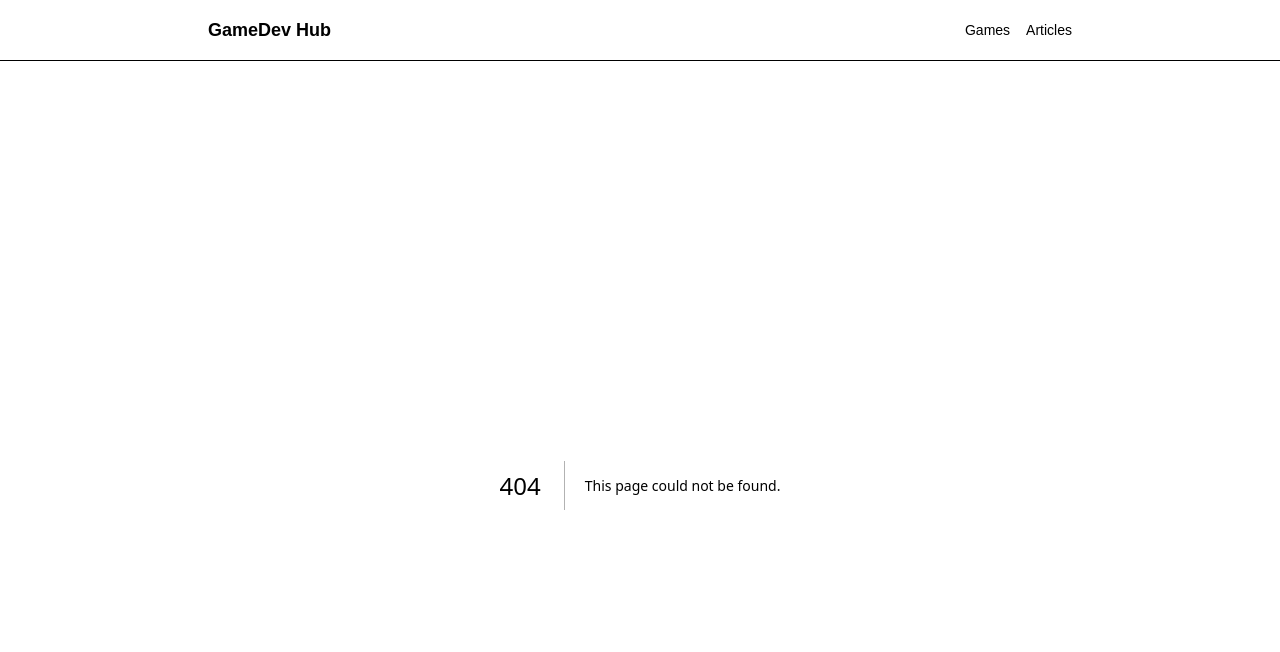
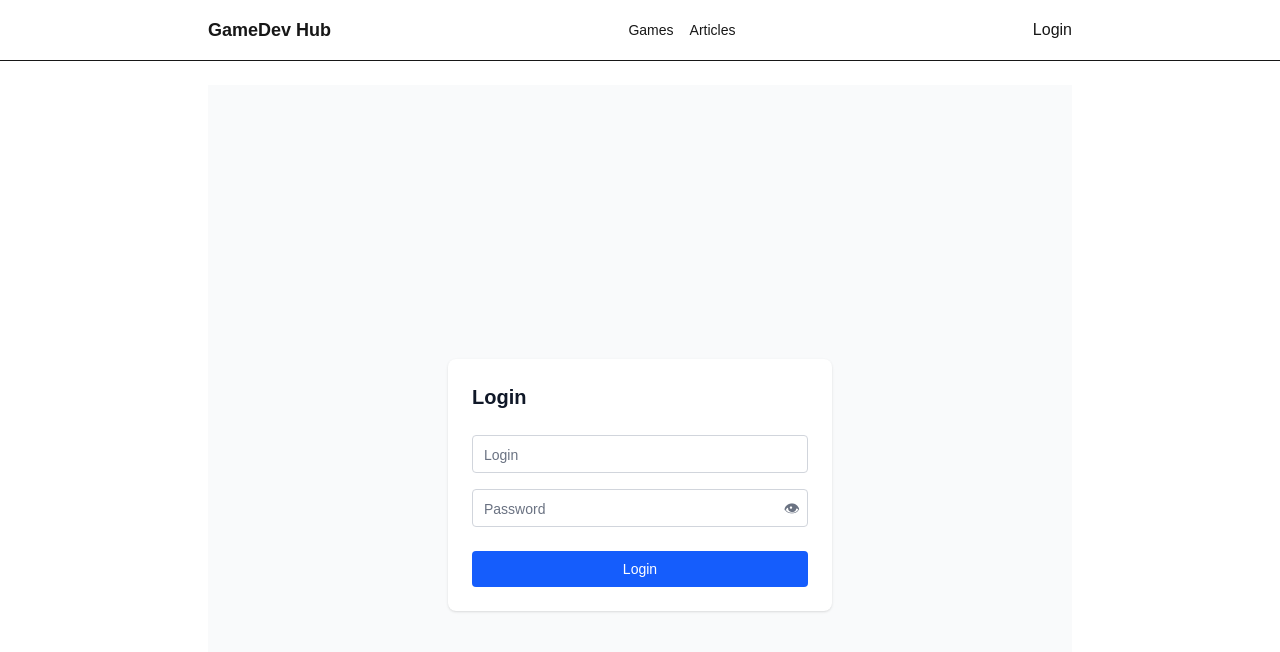
Before and after one commit to ivakm/game-dev-logbook, a Next.js app: page /login in a window 1280 px wide. Before the commit this address had no page. Shown: the top 652 px of the page. Built offline with nearby package versions, Linux system fonts and the light colour scheme.

Commit message:
Added LoginOage component, added Toast

```diff
--- a/app/layout.tsx
+++ b/app/layout.tsx
@@ -1,6 +1,7 @@
 import "./globals.css";
 import type { Metadata } from "next";
 import { Navbar } from "@/components/navbar";
+import { Toaster } from "react-hot-toast";
 
 export const metadata: Metadata = {
   title: "GameDev Hub",
@@ -13,6 +14,7 @@ export default function RootLayout({ children }: { children: React.ReactNode })
       <body className="antialiased bg-gray-50 text-gray-900">
         <Navbar />
         <main className="max-w-4xl mx-auto px-4 py-6">{children}</main>
+        <Toaster position="top-right" />
       </body>
     </html>
   );
--- /dev/null
+++ b/app/login/page.tsx
@@ -0,0 +1,93 @@
+"use client";
+
+import { useState } from "react";
+import { useRouter } from "next/navigation";
+import { login } from "@/lib/auth";
+import toast from "react-hot-toast";
+
+export default function LoginPage() {
+  const router = useRouter();
+  const [username, setUsername] = useState("");
+  const [password, setPassword] = useState("");
+  const [showPassword, setShowPassword] = useState(false);
+
+  async function handleSubmit(e: React.FormEvent<HTMLFormElement>) {
+    e.preventDefault();
+
+    try {
+      await login(username, password);
+      router.replace("/admin");
+    } catch (e) {
+      if (e instanceof Error) {
+        toast.error(e.message);
+        return;
+      }
+
+      toast.error("Unexpected error");
+    }
+  }
+
+  return (
+    <div className="flex min-h-screen items-center justify-center bg-gray-50">
+      <form onSubmit={handleSubmit} className="w-full max-w-sm rounded-lg bg-white p-6 shadow">
+        <h1 className="mb-6 text-xl font-semibold text-gray-900">Login</h1>
+
+        <div className="relative mb-4">
+          <input
+            id="login"
+            className="peer w-full rounded border border-gray-300 px-3 py-2 text-sm placeholder-transparent focus:border-blue-500 focus:outline-none"
+            placeholder="Login"
+            value={username}
+            onChange={(e) => setUsername(e.target.value)}
+          />
+          <label
+            htmlFor="login"
+            className={`absolute left-3 text-sm transition-all ${
+              username
+                ? "-top-2 bg-white px-1 text-xs text-blue-600"
+                : "top-2.5 text-gray-500 peer-focus:-top-2 peer-focus:bg-white peer-focus:px-1 peer-focus:text-xs peer-focus:text-blue-600"
+            } `}
+          >
+            Login
+          </label>
+        </div>
+
+        <div className="relative mb-6">
+          <input
+            id="password"
+            type={showPassword ? "text" : "password"}
+            className="peer w-full rounded border border-gray-300 px-3 py-2 pr-10 text-sm placeholder-transparent focus:border-blue-500 focus:outline-none"
+            placeholder="Password"
+            value={password}
+            onChange={(e) => setPassword(e.target.value)}
+          />
+          <label
+            htmlFor="password"
+            className={`absolute left-3 text-sm transition-all ${
+              password
+                ? "-top-2 bg-white px-1 text-xs text-blue-600"
+                : "top-2.5 text-gray-500 peer-focus:-top-2 peer-focus:bg-white peer-focus:px-1 peer-focus:text-xs peer-focus:text-blue-600"
+            } `}
+          >
+            Password
+          </label>
+
+          <button
+            type="button"
+            onClick={() => setShowPassword((v) => !v)}
+            className="absolute right-2 top-2 text-gray-500 hover:text-gray-700"
+          >
+            👁
+          </button>
+        </div>
+
+        <button
+          type="submit"
+          className="w-full rounded bg-blue-600 py-2 text-sm font-medium text-white hover:bg-blue-700"
+        >
+          Login
+        </button>
+      </form>
+    </div>
+  );
+}
--- a/components/navbar.tsx
+++ b/components/navbar.tsx
@@ -18,6 +18,11 @@ export function Navbar() {
               Articles
             </Link>
           </li>
+          <li>
+            <Link href="/login" className="hover:underline">
+              Login
+            </Link>
+          </li>
         </ul>
       </nav>
     </header>
--- a/lib/auth.tsx
+++ b/lib/auth.tsx
@@ -15,7 +15,7 @@ const AUTH_ID = "session";
 export async function login(login: string, password: string): Promise<void> {
   if (login !== "admin" && password !== "admin") {
     // TODO need to add a message and show it in toastr or something else
-    return;
+    throw new Error("Invalid credentials");
   }
 
   const record: AuthRecord = {
--- a/package.json
+++ b/package.json
@@ -12,7 +12,8 @@
   "dependencies": {
     "next": "16.0.8",
     "react": "19.2.1",
-    "react-dom": "19.2.1"
+    "react-dom": "19.2.1",
+    "react-hot-toast": "^2.6.0"
   },
   "devDependencies": {
     "@tailwindcss/postcss": "^4",
```
Also changed, not shown: 1 other file (tests, documents, lock files or other folders).
